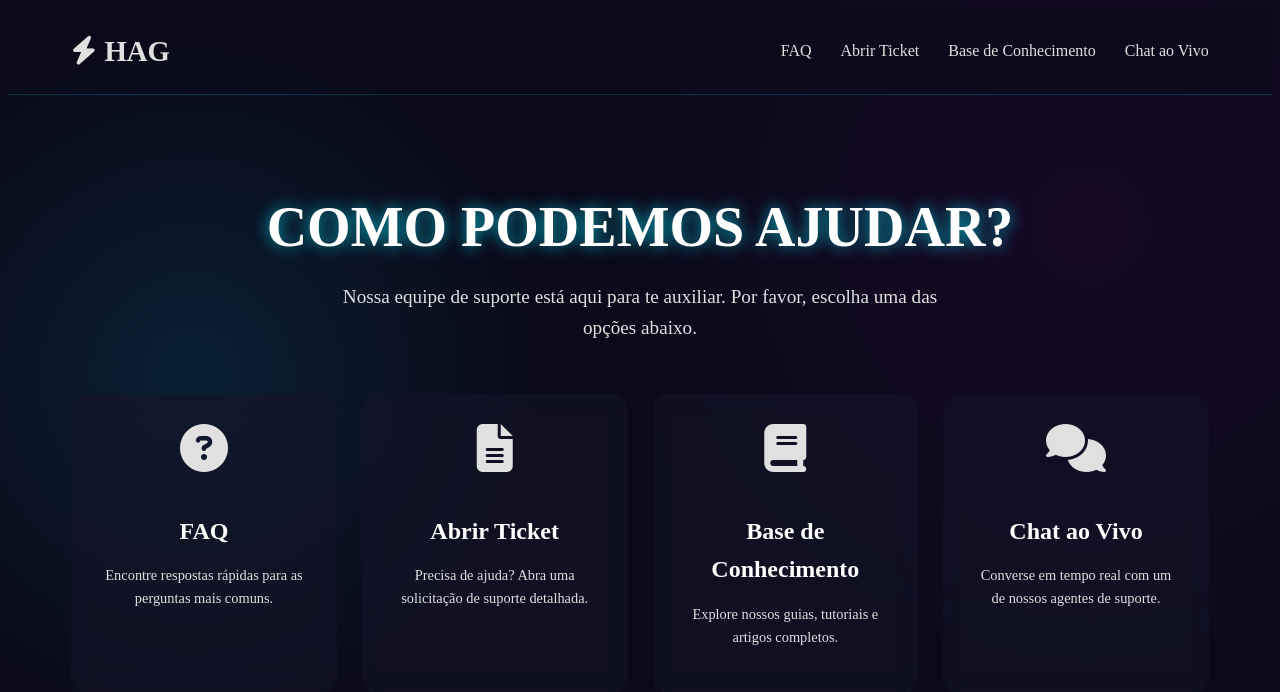
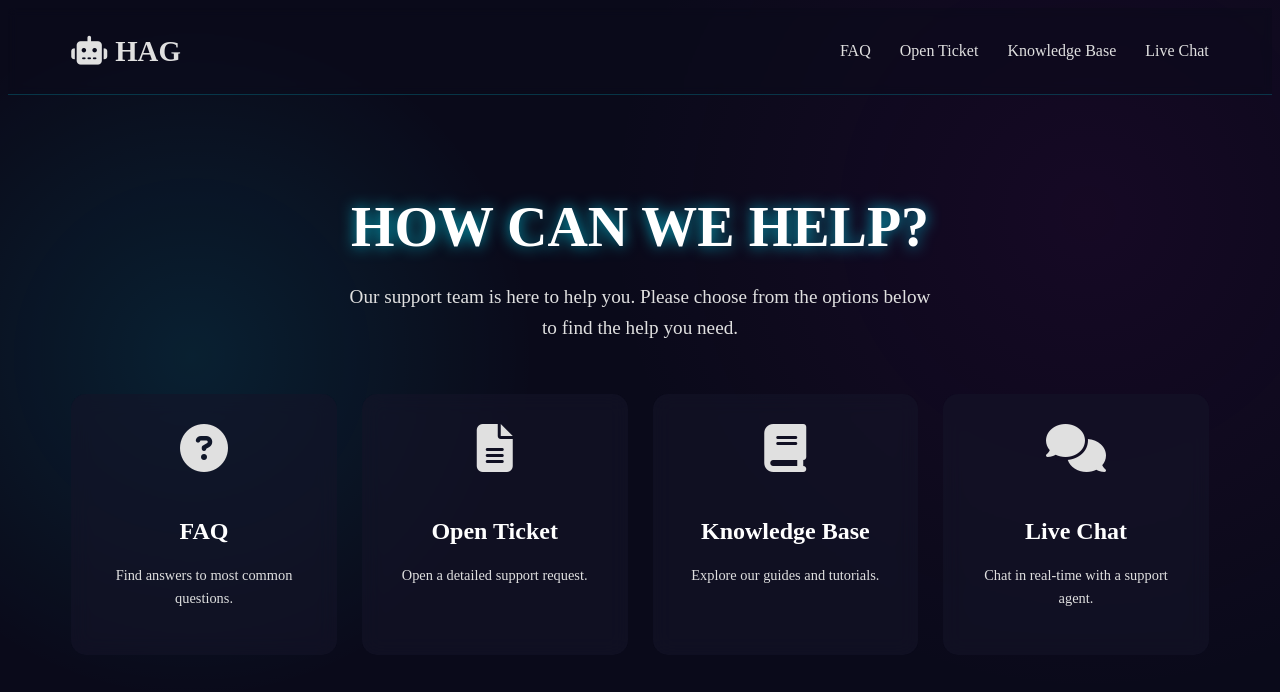
Before and after one commit to Jakeline2525/hag-suporte-final, a Flask app: page / in a window 1280 px wide. Shown: the top 692 px of the page. Run offline with Flask 3, Linux system fonts and the light colour scheme.

Commit message:
Update index.html

```diff
--- a/templates/index.html
+++ b/templates/index.html
@@ -4,50 +4,58 @@
     <meta charset="UTF-8">
     <meta name="viewport" content="width=device-width, initial-scale=1.0">
     <title>HAG Suporte</title>
-    <link rel="stylesheet" href="{{ url_for('static', filename='css/style.css') }}">
+
+    <!-- Importando as fontes do Google Fonts -->
+    <link rel="preconnect" href="https://fonts.googleapis.com">
+    <link rel="preconnect" href="https://fonts.gstatic.com" crossorigin>
+    <link href="https://fonts.googleapis.com/css2?family=Space+Grotesk:wght@400;500;700&display=swap" rel="stylesheet">
+
     <!-- Adicionando Font Awesome para os ícones -->
     <link rel="stylesheet" href="https://cdnjs.cloudflare.com/ajax/libs/font-awesome/6.5.1/css/all.min.css">
+
+    <link rel="stylesheet" href="{{ url_for('static', filename='css/style.css' ) }}">
 </head>
 <body class="portal-body">
 
     <header class="portal-header">
         <div class="logo">
-            <i class="fa-solid fa-bolt"></i>HAG
+            <!-- Ícone do raio trocado pelo robô -->
+            <i class="fa-solid fa-robot"></i>HAG
         </div>
         <nav>
             <a href="#">FAQ</a>
-            <a href="{{ url_for('abrir_ticket' ) }}">Abrir Ticket</a>
-            <a href="#">Base de Conhecimento</a>
-            <a href="#">Chat ao Vivo</a>
+            <a href="{{ url_for('abrir_ticket') }}">Open Ticket</a>
+            <a href="#">Knowledge Base</a>
+            <a href="#">Live Chat</a>
         </nav>
     </header>
 
     <main class="portal-main">
         <div class="hero-section">
-            <h1>COMO PODEMOS AJUDAR?</h1>
-            <p>Nossa equipe de suporte está aqui para te auxiliar. Por favor, escolha uma das opções abaixo.</p>
+            <h1>HOW CAN WE HELP?</h1>
+            <p>Our support team is here to help you. Please choose from the options below to find the help you need.</p>
         </div>
 
         <div class="action-grid">
             <a href="#" class="action-card">
                 <i class="fa-solid fa-question-circle"></i>
                 <h2>FAQ</h2>
-                <p>Encontre respostas rápidas para as perguntas mais comuns.</p>
+                <p>Find answers to most common questions.</p>
             </a>
             <a href="{{ url_for('abrir_ticket') }}" class="action-card">
                 <i class="fa-solid fa-file-alt"></i>
-                <h2>Abrir Ticket</h2>
-                <p>Precisa de ajuda? Abra uma solicitação de suporte detalhada.</p>
+                <h2>Open Ticket</h2>
+                <p>Open a detailed support request.</p>
             </a>
             <a href="#" class="action-card">
                 <i class="fa-solid fa-book"></i>
-                <h2>Base de Conhecimento</h2>
-                <p>Explore nossos guias, tutoriais e artigos completos.</p>
+                <h2>Knowledge Base</h2>
+                <p>Explore our guides and tutorials.</p>
             </a>
             <a href="#" class="action-card">
                 <i class="fa-solid fa-comments"></i>
-                <h2>Chat ao Vivo</h2>
-                <p>Converse em tempo real com um de nossos agentes de suporte.</p>
+                <h2>Live Chat</h2>
+                <p>Chat in real-time with a support agent.</p>
             </a>
         </div>
     </main>
```
